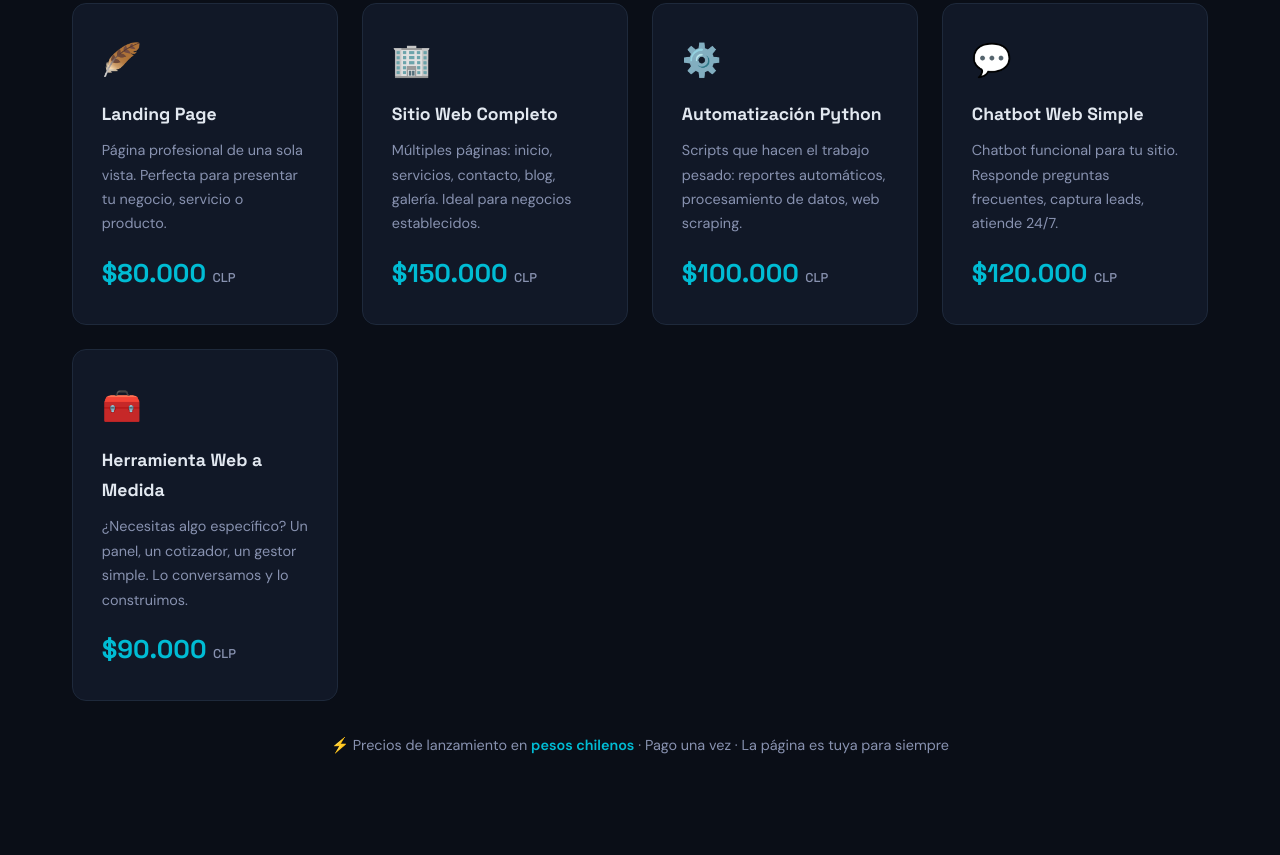
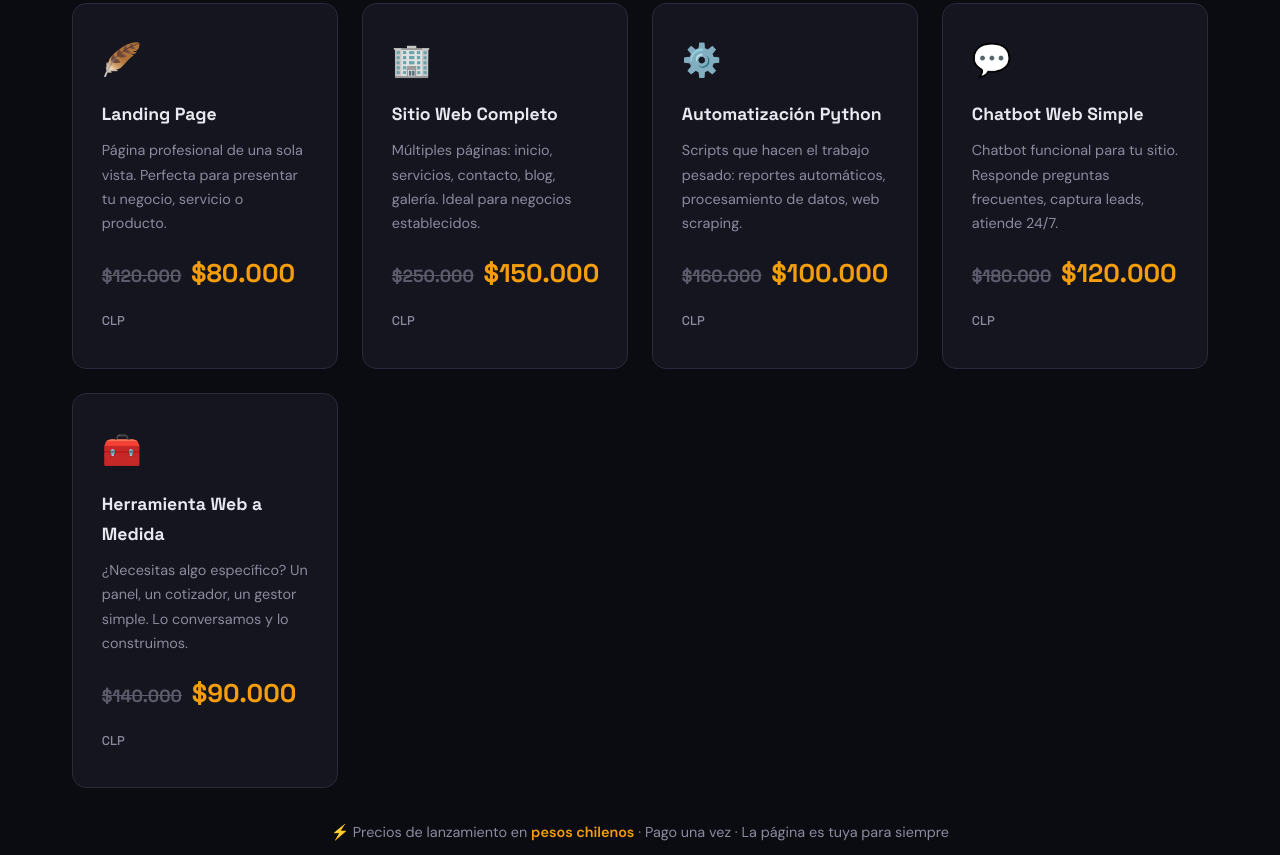
Before and after one commit to mickoolb/cuervo-digital, a plain HTML site: page index.html in a window 1280 px wide. Shown: the part 1942-2797 px from the top of the page. Drawn offline with Linux system fonts and the light colour scheme.

Commit message:
restore: paleta purple/amber + logo3 + precios oferta

```diff
--- a/index.html
+++ b/index.html
@@ -11,16 +11,16 @@
     <style>
         /* ═══════════════════ DESIGN TOKENS ═══════════════════ */
         :root {
-            --bg: #0A0E17;
-            --bg-card: #111827;
-            --bg-muted: #1A2438;
-            --fg: #E2E8F0;
-            --fg-muted: #8892B0;
-            --accent: #0052CC;
-            --accent-glow: rgba(0, 82, 204, 0.25);
-            --cyan: #00BCD4;
-            --cyan-glow: rgba(0, 188, 212, 0.2);
-            --border: #1E293B;
+            --bg: #0B0B12;
+            --bg-card: #151520;
+            --bg-muted: #1A1A28;
+            --fg: #E8E8F0;
+            --fg-muted: #8B8B9E;
+            --accent: #8B5CF6;
+            --accent-glow: rgba(139, 92, 246, 0.25);
+            --amber: #F59E0B;
+            --amber-glow: rgba(245, 158, 11, 0.2);
+            --border: #2A2A3A;
             --green: #34D399;
             --green-dim: rgba(52, 211, 153, 0.15);
             --radius: 14px;
@@ -67,7 +67,7 @@
         }
         .orb-2 {
             width: 400px; height: 400px;
-            background: var(--cyan);
+            background: var(--amber);
             bottom: -10%; right: -5%;
             animation-delay: -7s;
         }
@@ -165,7 +165,7 @@
         .hero-logo img {
             height: 120px;
             width: auto;
-            filter: drop-shadow(0 0 40px rgba(0, 82, 204, 0.3));
+            filter: drop-shadow(0 0 40px rgba(139, 92, 246, 0.4));
         }
         .hero-badge {
             display: inline-block;
@@ -187,7 +187,7 @@
             margin-bottom: 1.2rem;
         }
         .hero h1 .gradient-text {
-            background: linear-gradient(135deg, var(--accent), var(--cyan), var(--accent));
+            background: linear-gradient(135deg, var(--accent), var(--amber), var(--accent));
             background-size: 200% 200%;
             -webkit-background-clip: text;
             -webkit-text-fill-color: transparent;
@@ -259,7 +259,7 @@
         .hero-stat .num {
             font-family: var(--font-heading);
             font-size: 1.8rem; font-weight: 700;
-            background: linear-gradient(135deg, var(--accent), var(--cyan));
+            background: linear-gradient(135deg, var(--accent), var(--amber));
             -webkit-background-clip: text;
             -webkit-text-fill-color: transparent;
             background-clip: text;
@@ -351,7 +351,7 @@
             position: absolute;
             top: 0; left: 0; right: 0;
             height: 2px;
-            background: linear-gradient(90deg, var(--accent), var(--cyan));
+            background: linear-gradient(90deg, var(--accent), var(--amber));
             opacity: 0;
             transition: var(--transition);
         }
@@ -380,7 +380,15 @@
             font-family: var(--font-heading);
             font-size: 1.6rem;
             font-weight: 700;
-            color: var(--cyan);
+            color: var(--amber);
+        }
+        .old-price {
+            font-family: var(--font-heading);
+            font-size: 1.1rem;
+            color: var(--fg-muted);
+            text-decoration: line-through;
+            margin-right: 0.6rem;
+            opacity: 0.6;
         }
         .service-price small {
             font-size: 0.8rem;
@@ -393,7 +401,7 @@
             font-size: 0.9rem;
             color: var(--fg-muted);
         }
-        .price-note strong { color: var(--cyan); }
+        .price-note strong { color: var(--amber); }
 
         /* ═══════════════════ CÓMO FUNCIONA ═══════════════════ */
         .pasos {
@@ -418,7 +426,7 @@
             position: absolute;
             top: 2.5rem; left: 15%; right: 15%;
             height: 2px;
-            background: linear-gradient(90deg, var(--accent), var(--cyan), var(--accent));
+            background: linear-gradient(90deg, var(--accent), var(--amber), var(--accent));
             opacity: 0.3;
         }
         .paso {
@@ -427,7 +435,7 @@
         .paso-num {
             width: 48px; height: 48px;
             border-radius: 50%;
-            background: linear-gradient(135deg, var(--accent), var(--cyan));
+            background: linear-gradient(135deg, var(--accent), var(--amber));
             display: flex; align-items: center; justify-content: center;
             font-family: var(--font-heading);
             font-weight: 700;
@@ -706,31 +714,31 @@
                 <div class="service-icon">🪶</div>
                 <h3>Landing Page</h3>
                 <p>Página profesional de una sola vista. Perfecta para presentar tu negocio, servicio o producto.</p>
-                <div class="service-price">$80.000 <small>CLP</small></div>
+                <div class="service-price"><span class="old-price">$120.000</span>$80.000 <small>CLP</small></div>
             </div>
             <div class="service-card reveal reveal-delay-1">
                 <div class="service-icon">🏢</div>
                 <h3>Sitio Web Completo</h3>
                 <p>Múltiples páginas: inicio, servicios, contacto, blog, galería. Ideal para negocios establecidos.</p>
-                <div class="service-price">$150.000 <small>CLP</small></div>
+                <div class="service-price"><span class="old-price">$250.000</span>$150.000 <small>CLP</small></div>
             </div>
             <div class="service-card reveal reveal-delay-2">
                 <div class="service-icon">⚙️</div>
                 <h3>Automatización Python</h3>
                 <p>Scripts que hacen el trabajo pesado: reportes automáticos, procesamiento de datos, web scraping.</p>
-                <div class="service-price">$100.000 <small>CLP</small></div>
+                <div class="service-price"><span class="old-price">$160.000</span>$100.000 <small>CLP</small></div>
             </div>
             <div class="service-card reveal reveal-delay-2">
                 <div class="service-icon">💬</div>
                 <h3>Chatbot Web Simple</h3>
                 <p>Chatbot funcional para tu sitio. Responde preguntas frecuentes, captura leads, atiende 24/7.</p>
-                <div class="service-price">$120.000 <small>CLP</small></div>
+                <div class="service-price"><span class="old-price">$180.000</span>$120.000 <small>CLP</small></div>
             </div>
             <div class="service-card reveal reveal-delay-3">
                 <div class="service-icon">🧰</div>
                 <h3>Herramienta Web a Medida</h3>
                 <p>¿Necesitas algo específico? Un panel, un cotizador, un gestor simple. Lo conversamos y lo construimos.</p>
-                <div class="service-price">$90.000 <small>CLP</small></div>
+                <div class="service-price"><span class="old-price">$140.000</span>$90.000 <small>CLP</small></div>
             </div>
         </div>
         <div class="price-note reveal">
@@ -905,7 +913,7 @@
                 speedY: (Math.random() - 0.5) * 0.15,
                 opacity: Math.random() * 0.3 + 0.05,
                 symbol: symbols[Math.floor(Math.random() * symbols.length)],
-                hue: Math.random() > 0.5 ? 210 : 180  // blue or cyan
+                hue: Math.random() > 0.5 ? 260 : 40  // purple or amber
             });
         }
 
```
Also changed, not shown: 1 other file.
